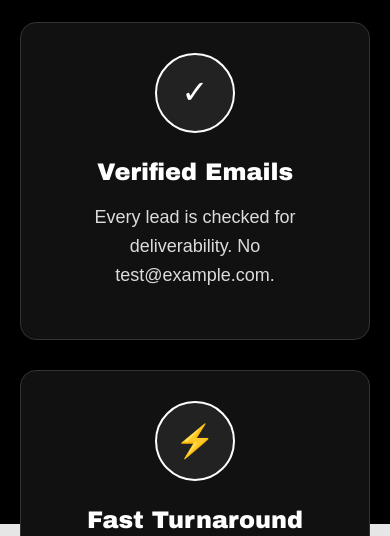
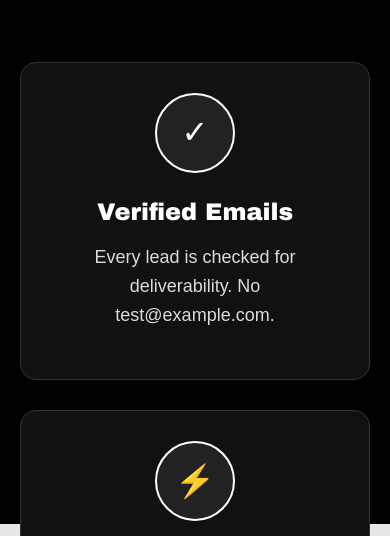
Before and after one commit to leadlaunchpad0/leadlaunchpad-site, a plain HTML site: page index.html in a window 390 px wide. Shown: the part 308-844 px from the top of the page. Drawn offline with Linux system fonts and the light colour scheme.

Commit message:
Fix layout: unified pricing grid, centered, responsive

```diff
--- a/index.html
+++ b/index.html
@@ -54,8 +54,20 @@
       opacity: 0.7;
     }
 
-    /* Features & Pricing grids */
-    .grid { display: grid; grid-template-columns: repeat(auto-fit, minmax(260px, 1fr)); gap: 30px; }
+    /* Grid for features & pricing */
+    .grid {
+      display: grid;
+      grid-template-columns: repeat(4, 1fr); /* force 4 equal columns */
+      gap: 30px;
+      margin-top: 40px;
+    }
+    @media (max-width: 1024px) {
+      .grid { grid-template-columns: repeat(2, 1fr); }
+    }
+    @media (max-width: 600px) {
+      .grid { grid-template-columns: 1fr; }
+    }
+
     .card {
       background: #111;
       border: 1px solid #333;
@@ -136,6 +148,7 @@
       h1 { font-size: 42px; }
       .tagline { font-size: 20px; }
       .section-title { font-size: 32px; }
+      .grid { grid-template-columns: 1fr; } /* ensure single column on mobile */
     }
   </style>
 </head>
```
